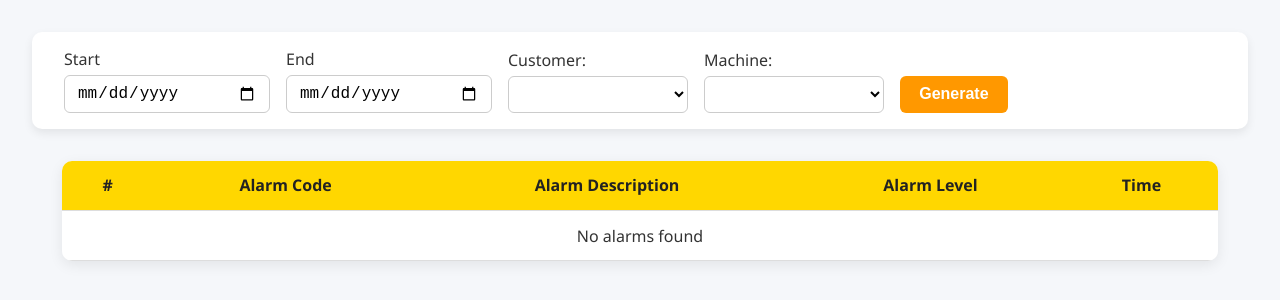
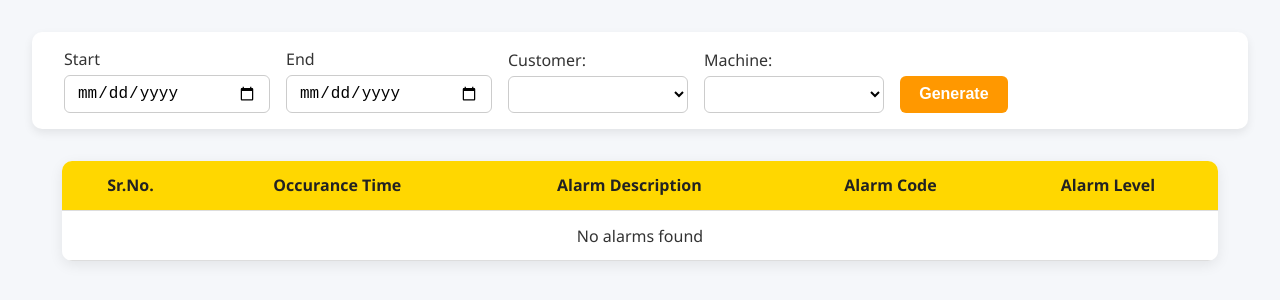
Before and after one commit to chinmay13tailor/Alarms, a plain HTML site: page index.html in a window 1280 px wide. Drawn offline with Linux system fonts and the light colour scheme.

Commit message:
index.html

```diff
--- a/index.html
+++ b/index.html
@@ -137,11 +137,11 @@
   <table id="alarmTable">
     <thead>
       <tr>
-        <th>#</th>
+        <th>Sr.No.</th>
+        <th>Occurance Time</th>
+        <th>Alarm Description</th>
         <th>Alarm Code</th>
-        <th>Alarm Description</th>
         <th>Alarm Level</th>
-        <th>Time</th>
       </tr>
     </thead>
     <tbody id="alarmTableBody">
@@ -276,10 +276,10 @@
           const row = document.createElement("tr");
           row.innerHTML = `
             <td>${i + 1}</td>
+            <td>${formatTimestamp(a.ts)}</td>
+            <td>${a.description}</td>
             <td>${a.code}</td>
-            <td>${a.description}</td>
             <td>${a.level}</td>
-            <td>${formatTimestamp(a.ts)}</td>
           `;
           tableBody.appendChild(row);
         });
```
